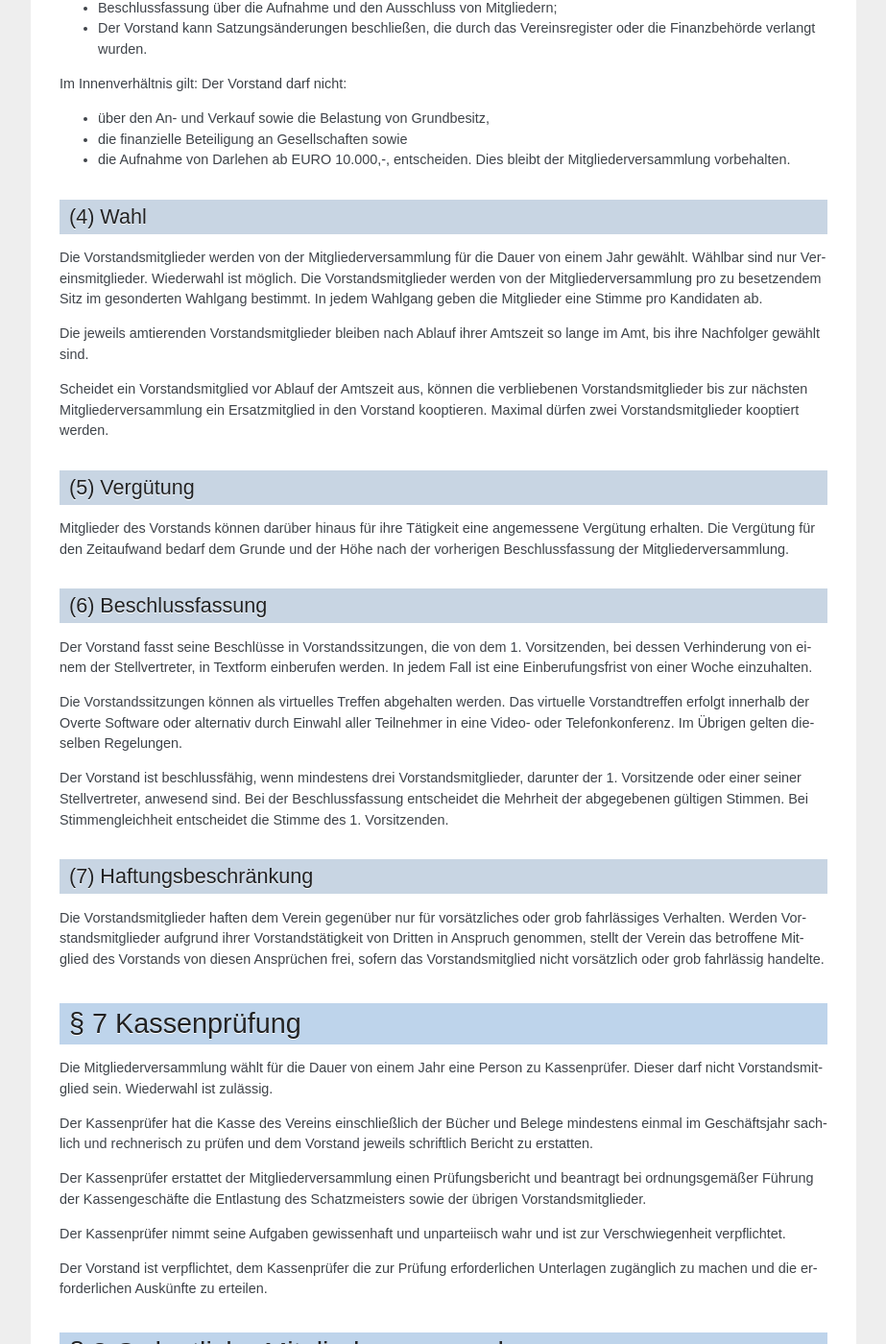
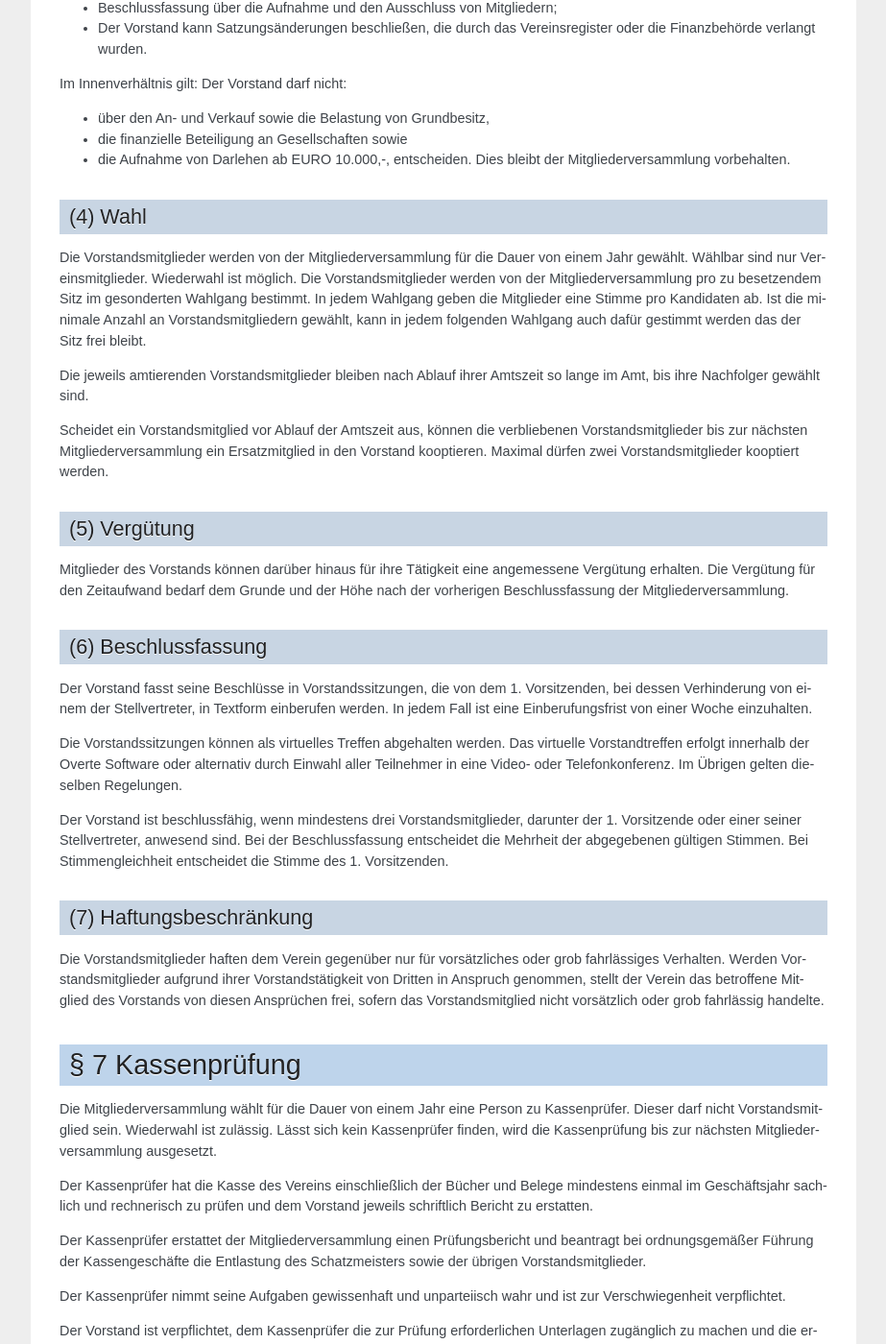
Before and after one commit to overte-org/Overte_e.V._Articles_of_Association, a Sphinx documentation site: the page built from source/index.rst, in a window 1280 px wide and 1400 px high, scrolled down 4218 px. Shown: the whole window at 96% size, without its empty margins (198-1121 px from the left). Built offline with Sphinx 7.4.7, drawn with Linux system fonts in a browser that asks for light colours; some of the changed lines change nothing that is shown; some of the changed text lies outside the part shown.

Commit message:
Update rules for auditor requirement, organization representation, and board member election.

```diff
--- a/source/conf.py
+++ b/source/conf.py
@@ -20,8 +20,8 @@
 project = 'Overte e.V. Satzung'
 copyright = '2021-2022, Julian Groß'
 author = 'Julian Groß'
-version = '1.0'
-release = '1.0.1'
+version = '1.1'
+release = '1.1.0'
 
 # -- General configuration ---------------------------------------------------
 
--- a/source/index.rst
+++ b/source/index.rst
@@ -177,7 +177,7 @@
 
 (2) Vertretungsberechtigung
 ---------------------------
-Vertretungsberechtigt sind je zwei Vorstandsmitglieder gemeinsam. Durch Beschluss der Mitgliederversammlung
+Vertretungsberechtigt ist je ein Vorstandsmitglied. Durch Beschluss der Mitgliederversammlung
 können Vorstandsmitglieder von den Beschränkungen des § 181 BGB befreit werden.
 
 (3) Aufgaben
@@ -210,6 +210,7 @@
 Die Vorstandsmitglieder werden von der Mitgliederversammlung für die Dauer von einem Jahr gewählt. Wählbar sind
 nur Vereinsmitglieder. Wiederwahl ist möglich. Die Vorstandsmitglieder werden von der Mitgliederversammlung pro zu besetzendem Sitz
 im gesonderten Wahlgang bestimmt. In jedem Wahlgang geben die Mitglieder eine Stimme pro Kandidaten ab.
+Ist die minimale Anzahl an Vorstandsmitgliedern gewählt, kann in jedem folgenden Wahlgang auch dafür gestimmt werden das der Sitz frei bleibt.
 
 Die jeweils amtierenden Vorstandsmitglieder bleiben nach Ablauf ihrer Amtszeit so lange im Amt, bis ihre Nachfolger gewählt sind.
 
@@ -246,7 +247,7 @@
 =================
 
 Die Mitgliederversammlung wählt für die Dauer von einem Jahr eine Person zu Kassenprüfer. Dieser darf nicht Vorstandsmitglied sein.
-Wiederwahl ist zulässig.
+Wiederwahl ist zulässig. Lässt sich kein Kassenprüfer finden, wird die Kassenprüfung bis zur nächsten Mitgliederversammlung ausgesetzt.
 
 Der Kassenprüfer hat die Kasse des Vereins einschließlich der Bücher und Belege mindestens einmal im Geschäftsjahr sachlich und
 rechnerisch zu prüfen und dem Vorstand jeweils schriftlich Bericht zu erstatten.
```
Also changed, not shown: 1 other file.
